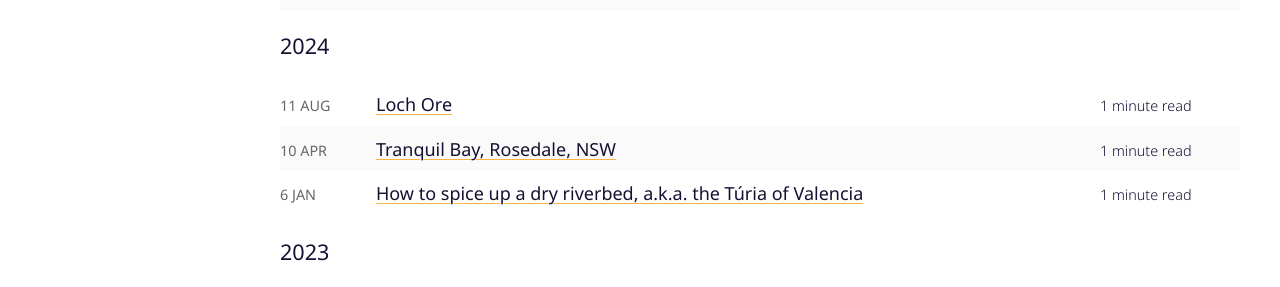
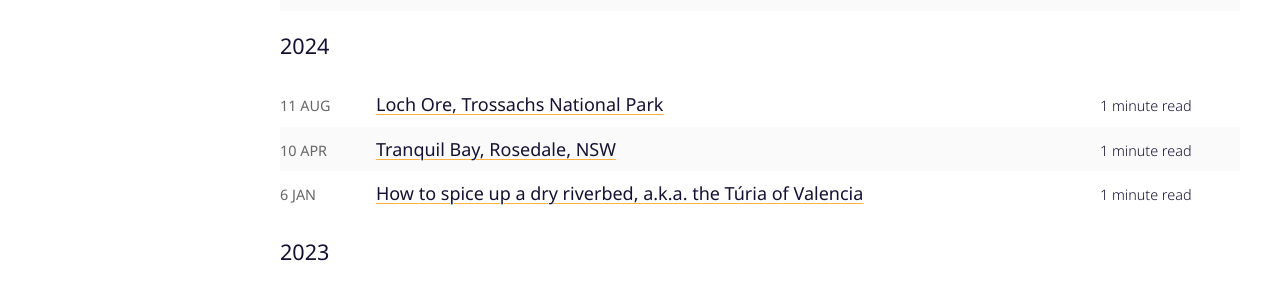
Before and after one commit to dopamine/xiple.blog, a Jekyll site: the page built from archive.md, in a window 1280 px wide. Shown: the part 269-556 px from the top of the page. Built offline with Jekyll 4.4.1, drawn with Linux system fonts in a browser that asks for light colours.

Commit message:
Change title on Loch Ore post

```diff
--- a/_posts/2024-08-11-loch-ore.md
+++ b/_posts/2024-08-11-loch-ore.md
@@ -1,6 +1,7 @@
 ---
 layout: post
 coverimg: 2024-08-11-loch-ore/loch-ore-cover.jpg
+title: Loch Ore, Trossachs National Park
 ---
 ![Loch Ore fairy forest]({{ site.imgsrc }}/posts/2024-08-11-loch-ore/loch-ore-04.jpg)
 ![Loch Ore moss pillows]({{ site.imgsrc }}/posts/2024-08-11-loch-ore/loch-ore-03.jpg)
```
